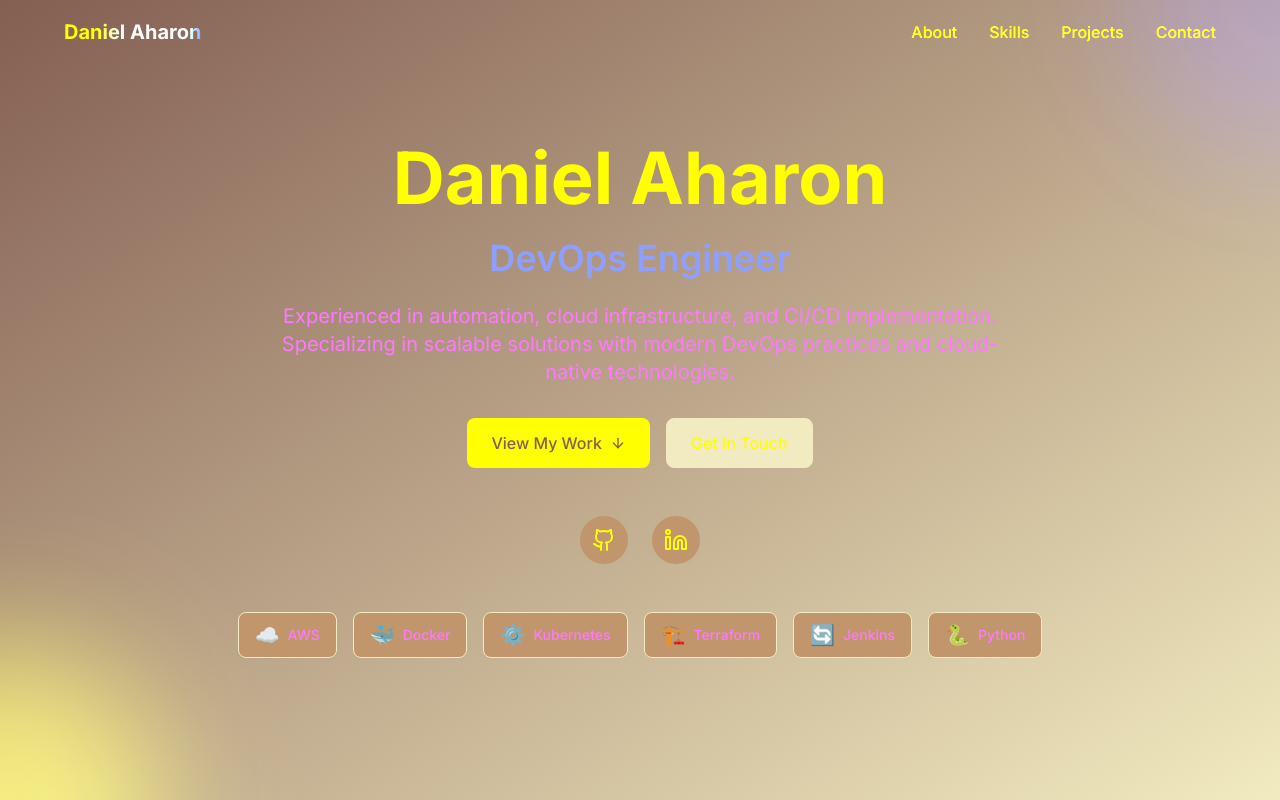
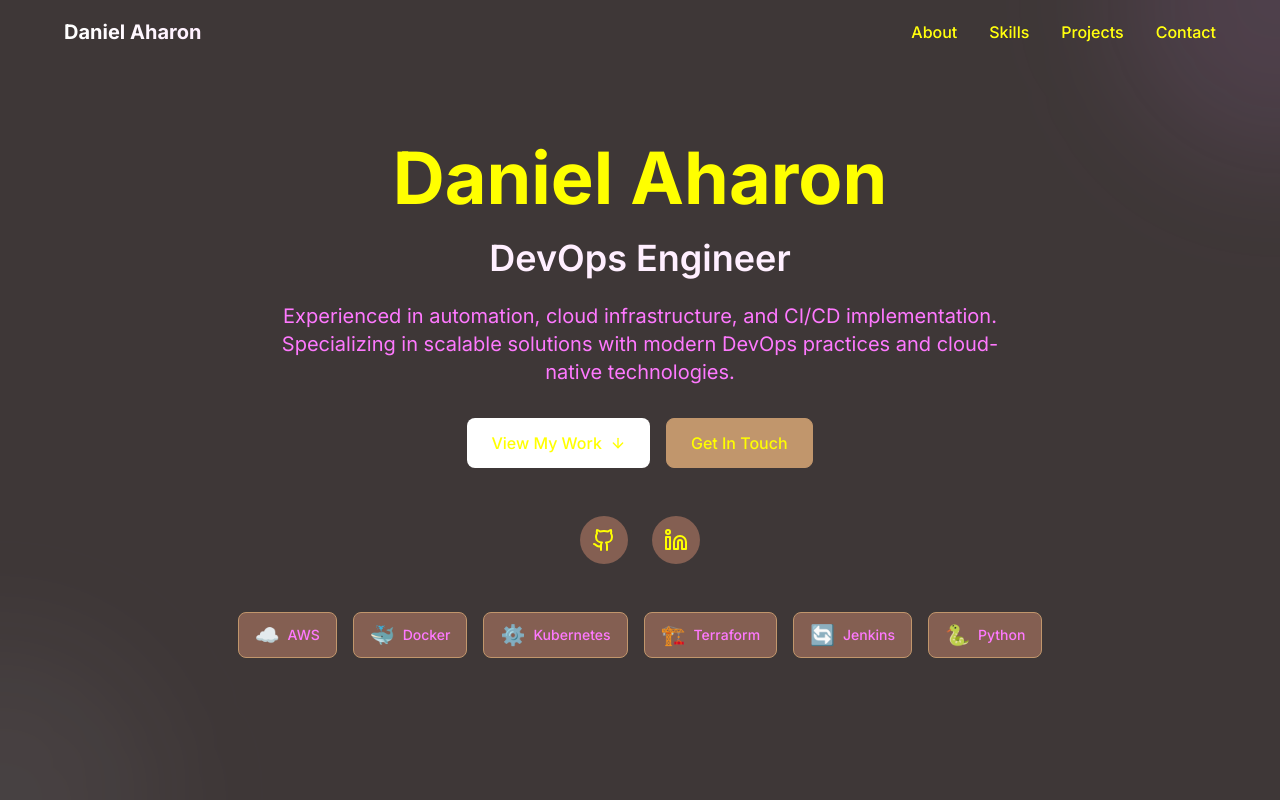
Before and after one commit to Daniel-Aharon/Daniel-Aharon-Portfolio, a React (Vite) app: page / in a window 1280 px wide. Shown: the top 800 px of the page. Built offline with nearby package versions, Linux system fonts and the light colour scheme.

Commit message:
Refactor: Darken color scheme for professionalism
Adjusted the color palette in `src/index.css` to use darker shades for a more professional and polished look.

```diff
--- a/src/components/Hero.tsx
+++ b/src/components/Hero.tsx
@@ -12,7 +12,7 @@ const Hero = () => {
   ];
 
   return (
-    <section className="min-h-screen flex items-center justify-center section-padding bg-gradient-to-br from-background to-muted relative overflow-hidden">
+    <section className="min-h-screen flex items-center justify-center section-padding bg-background relative overflow-hidden">
       <div className="container-custom relative z-10">
         <div className="text-center animate-on-scroll">
           <div className="mb-8">
@@ -51,7 +51,7 @@ const Hero = () => {
 
           <div className="flex flex-wrap justify-center gap-4">
             {techIcons.map((tech, index) => (
-              <div key={index} className="flex items-center gap-2 bg-card px-4 py-2 rounded-lg border border-border hover:border-accent/50 transition-all duration-300">
+              <div key={index} className="flex items-center gap-2 bg-card px-4 py-2 rounded-lg border border-border hover:border-accent transition-all duration-300">
                 <span className="text-xl">{tech.icon}</span>
                 <span className="text-sm font-medium text-muted-foreground">{tech.name}</span>
               </div>
--- a/src/index.css
+++ b/src/index.css
@@ -1,4 +1,3 @@
-
 @tailwind base;
 @tailwind components;
 @tailwind utilities;
@@ -7,47 +6,6 @@
 
 @layer base {
   :root {
-    --background: 250 251 252;
-    --foreground: 30 41 59;
-
-    --card: 255 255 255;
-    --card-foreground: 30 41 59;
-
-    --popover: 255 255 255;
-    --popover-foreground: 30 41 59;
-
-    --primary: 15 23 42;
-    --primary-foreground: 248 250 252;
-
-    --secondary: 241 245 249;
-    --secondary-foreground: 51 65 85;
-
-    --muted: 248 250 252;
-    --muted-foreground: 100 116 139;
-
-    --accent: 59 130 246;
-    --accent-foreground: 248 250 252;
-
-    --destructive: 220 38 38;
-    --destructive-foreground: 248 250 252;
-
-    --border: 226 232 240;
-    --input: 226 232 240;
-    --ring: 59 130 246;
-
-    --radius: 0.5rem;
-
-    --sidebar-background: 255 255 255;
-    --sidebar-foreground: 30 41 59;
-    --sidebar-primary: 15 23 42;
-    --sidebar-primary-foreground: 248 250 252;
-    --sidebar-accent: 241 245 249;
-    --sidebar-accent-foreground: 51 65 85;
-    --sidebar-border: 226 232 240;
-    --sidebar-ring: 59 130 246;
-  }
-
-  .dark {
     --background: 15 23 42;
     --foreground: 248 250 252;
 
@@ -57,33 +15,74 @@
     --popover: 30 41 59;
     --popover-foreground: 248 250 252;
 
-    --primary: 248 250 252;
-    --primary-foreground: 15 23 42;
+    --primary: 71 85 105;
+    --primary-foreground: 248 250 252;
 
     --secondary: 51 65 85;
-    --secondary-foreground: 226 232 240;
+    --secondary-foreground: 203 213 225;
 
     --muted: 51 65 85;
     --muted-foreground: 148 163 184;
 
-    --accent: 59 130 246;
-    --accent-foreground: 15 23 42;
+    --accent: 100 116 139;
+    --accent-foreground: 248 250 252;
+
+    --destructive: 220 38 38;
+    --destructive-foreground: 248 250 252;
+
+    --border: 51 65 85;
+    --input: 51 65 85;
+    --ring: 100 116 139;
+
+    --radius: 0.5rem;
+
+    --sidebar-background: 30 41 59;
+    --sidebar-foreground: 248 250 252;
+    --sidebar-primary: 71 85 105;
+    --sidebar-primary-foreground: 248 250 252;
+    --sidebar-accent: 51 65 85;
+    --sidebar-accent-foreground: 203 213 225;
+    --sidebar-border: 51 65 85;
+    --sidebar-ring: 100 116 139;
+  }
+
+  .dark {
+    --background: 2 6 23;
+    --foreground: 248 250 252;
+
+    --card: 15 23 42;
+    --card-foreground: 248 250 252;
+
+    --popover: 15 23 42;
+    --popover-foreground: 248 250 252;
+
+    --primary: 71 85 105;
+    --primary-foreground: 248 250 252;
+
+    --secondary: 30 41 59;
+    --secondary-foreground: 203 213 225;
+
+    --muted: 30 41 59;
+    --muted-foreground: 148 163 184;
+
+    --accent: 100 116 139;
+    --accent-foreground: 248 250 252;
 
     --destructive: 239 68 68;
     --destructive-foreground: 248 250 252;
 
-    --border: 51 65 85;
-    --input: 51 65 85;
-    --ring: 59 130 246;
+    --border: 30 41 59;
+    --input: 30 41 59;
+    --ring: 100 116 139;
 
-    --sidebar-background: 30 41 59;
+    --sidebar-background: 15 23 42;
     --sidebar-foreground: 248 250 252;
-    --sidebar-primary: 248 250 252;
-    --sidebar-primary-foreground: 15 23 42;
-    --sidebar-accent: 51 65 85;
-    --sidebar-accent-foreground: 226 232 240;
-    --sidebar-border: 51 65 85;
-    --sidebar-ring: 59 130 246;
+    --sidebar-primary: 71 85 105;
+    --sidebar-primary-foreground: 248 250 252;
+    --sidebar-accent: 30 41 59;
+    --sidebar-accent-foreground: 203 213 225;
+    --sidebar-border: 30 41 59;
+    --sidebar-ring: 100 116 139;
   }
 }
 
```
